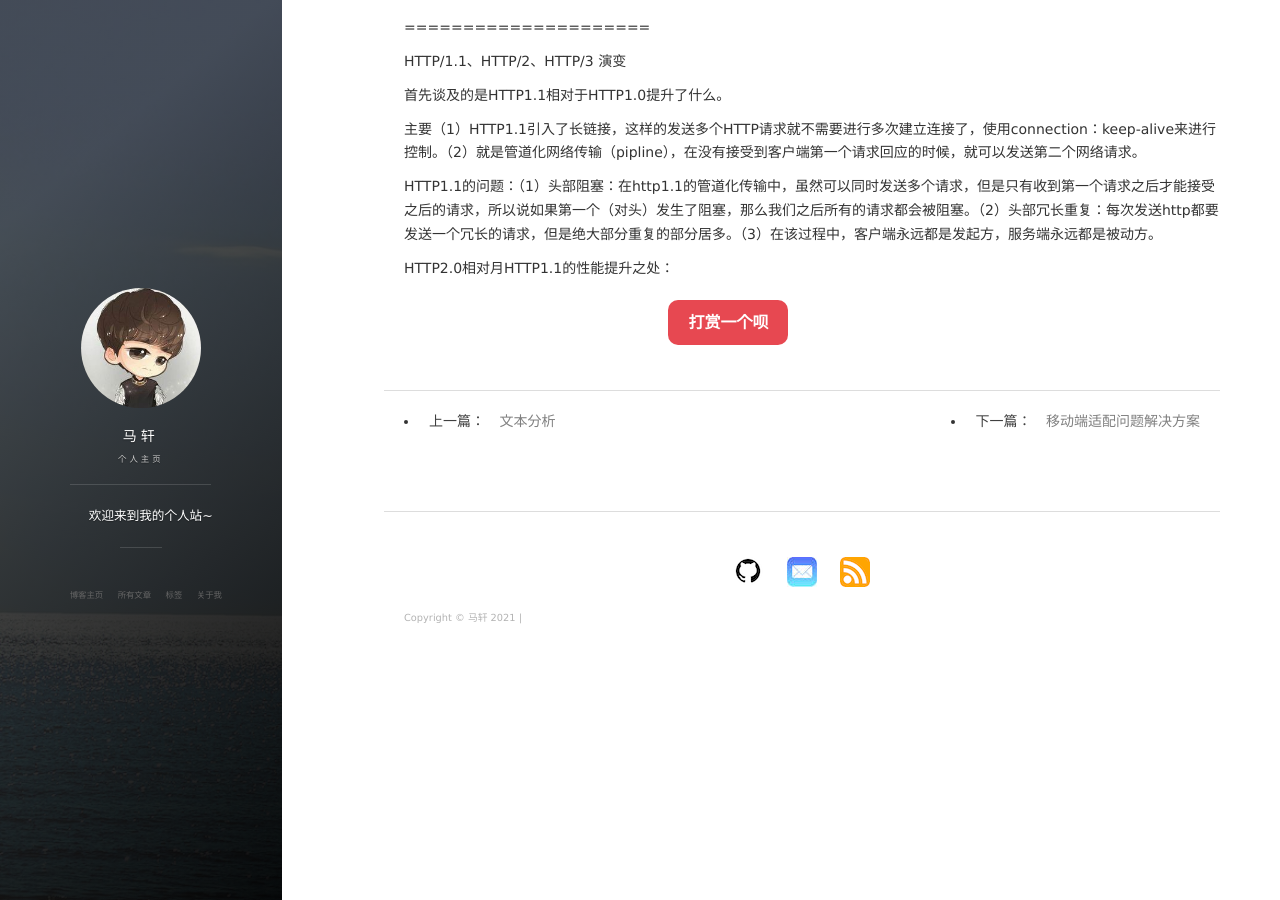
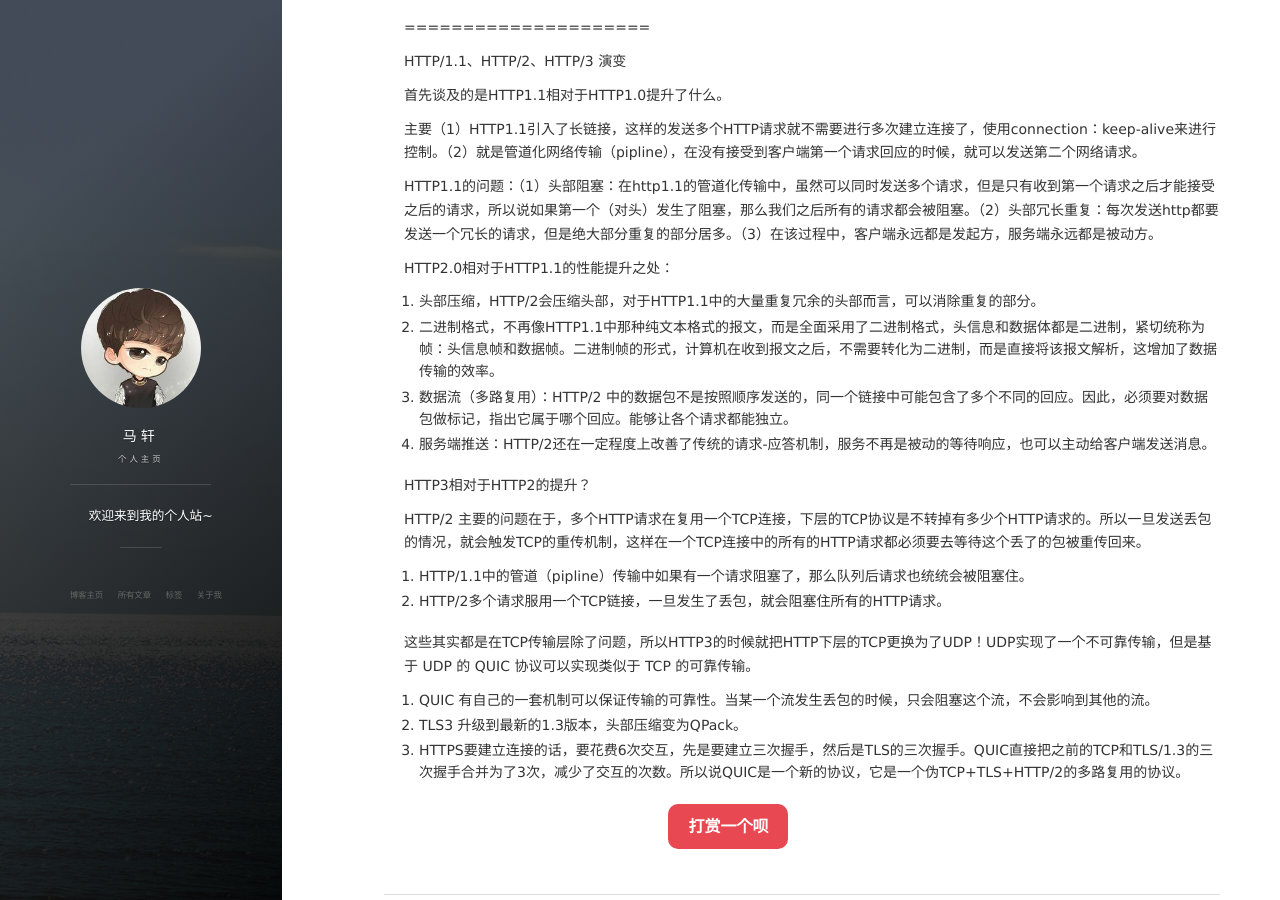
Before and after one commit to basicButtons/basicButtons.github.io, a Jekyll site: the page built from _posts/2021-07-19-network.md, in a window 1280 px wide and 900 px high, scrolled down 2431 px. Built offline with Jekyll 4.4.1, drawn with Linux system fonts in a browser that asks for light colours; nearby versions of some CDN libraries; comment, search, counter and statistics services are not loaded.

Commit message:
2020-7-20

```diff
--- a/_posts/2021-07-19-network.md
+++ b/_posts/2021-07-19-network.md
@@ -119,4 +119,22 @@ HTTP/1.1、HTTP/2、HTTP/3 演变
 
 HTTP1.1的问题：（1）头部阻塞：在http1.1的管道化传输中，虽然可以同时发送多个请求，但是只有收到第一个请求之后才能接受之后的请求，所以说如果第一个（对头）发生了阻塞，那么我们之后所有的请求都会被阻塞。（2）头部冗长重复：每次发送http都要发送一个冗长的请求，但是绝大部分重复的部分居多。（3）在该过程中，客户端永远都是发起方，服务端永远都是被动方。
 
-HTTP2.0相对月HTTP1.1的性能提升之处：
+HTTP2.0相对于HTTP1.1的性能提升之处：
+
+1. 头部压缩，HTTP/2会压缩头部，对于HTTP1.1中的大量重复冗余的头部而言，可以消除重复的部分。
+2. 二进制格式，不再像HTTP1.1中那种纯文本格式的报文，而是全面采用了二进制格式，头信息和数据体都是二进制，紧切统称为帧：头信息帧和数据帧。二进制帧的形式，计算机在收到报文之后，不需要转化为二进制，而是直接将该报文解析，这增加了数据传输的效率。
+3. 数据流（多路复用）：HTTP/2 中的数据包不是按照顺序发送的，同一个链接中可能包含了多个不同的回应。因此，必须要对数据包做标记，指出它属于哪个回应。能够让各个请求都能独立。
+4. 服务端推送：HTTP/2还在一定程度上改善了传统的请求-应答机制，服务不再是被动的等待响应，也可以主动给客户端发送消息。
+
+HTTP3相对于HTTP2的提升？
+
+HTTP/2 主要的问题在于，多个HTTP请求在复用一个TCP连接，下层的TCP协议是不转掉有多少个HTTP请求的。所以一旦发送丢包的情况，就会触发TCP的重传机制，这样在一个TCP连接中的所有的HTTP请求都必须要去等待这个丢了的包被重传回来。
+
+1. HTTP/1.1中的管道（pipline）传输中如果有一个请求阻塞了，那么队列后请求也统统会被阻塞住。
+2. HTTP/2多个请求服用一个TCP链接，一旦发生了丢包，就会阻塞住所有的HTTP请求。
+
+这些其实都是在TCP传输层除了问题，所以HTTP3的时候就把HTTP下层的TCP更换为了UDP！UDP实现了一个不可靠传输，但是基于 UDP 的 QUIC 协议可以实现类似于 TCP 的可靠传输。
+
+1. QUIC 有自己的一套机制可以保证传输的可靠性。当某一个流发生丢包的时候，只会阻塞这个流，不会影响到其他的流。
+2. TLS3 升级到最新的1.3版本，头部压缩变为QPack。
+3. HTTPS要建立连接的话，要花费6次交互，先是要建立三次握手，然后是TLS的三次握手。QUIC直接把之前的TCP和TLS/1.3的三次握手合并为了3次，减少了交互的次数。所以说QUIC是一个新的协议，它是一个伪TCP+TLS+HTTP/2的多路复用的协议。
```
